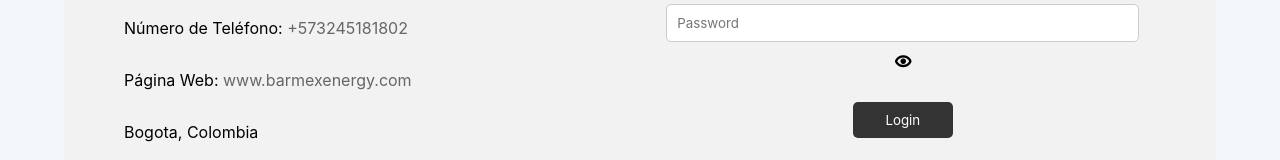
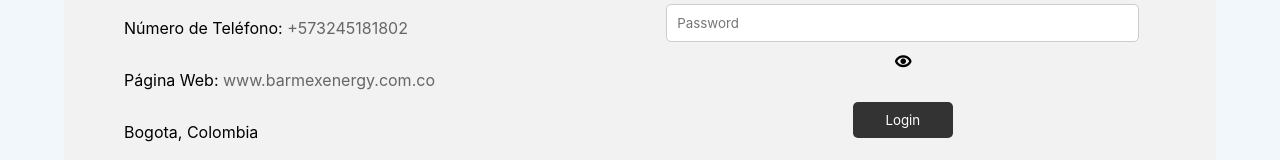
Before and after one commit to JesusVergara89/BarmexApp, a React (Vite) app: page / in a window 1280 px wide. Shown: the part 4156-4316 px from the top of the page. Built offline with nearby package versions, Linux system fonts and the light colour scheme; no server answers; a web font is replaced by a local one.

Commit message:
testing commit

```diff
--- a/src/components/Footer.jsx
+++ b/src/components/Footer.jsx
@@ -8,7 +8,7 @@ const Footer = () => {
       <div className="informacion-empresa">
         <h3>Información de contacto</h3>
         <p>Número de Teléfono: <a href="tel:+573245181802">+573245181802</a></p>
-        <p>Página Web: <a href="https://www.tuempresa.com">www.barmexenergy.com</a></p>
+        <p>Página Web: <a href="https://www.tuempresa.com">www.barmexenergy.com.co</a></p>
         <p>Bogota, Colombia</p>
       </div>
 
```
